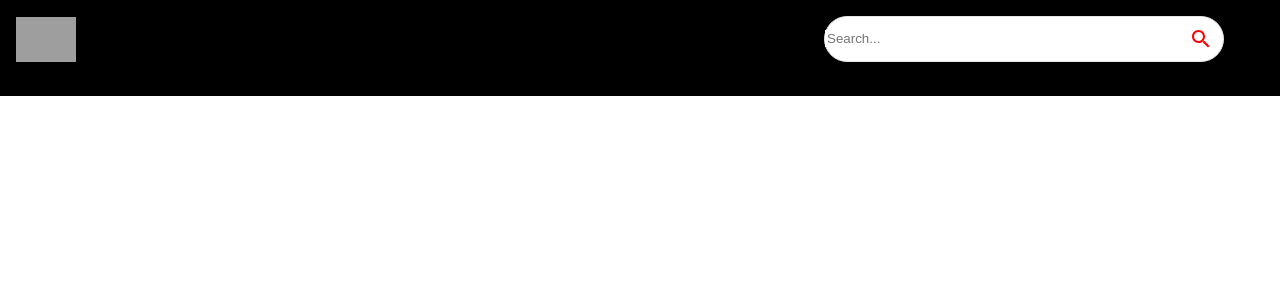
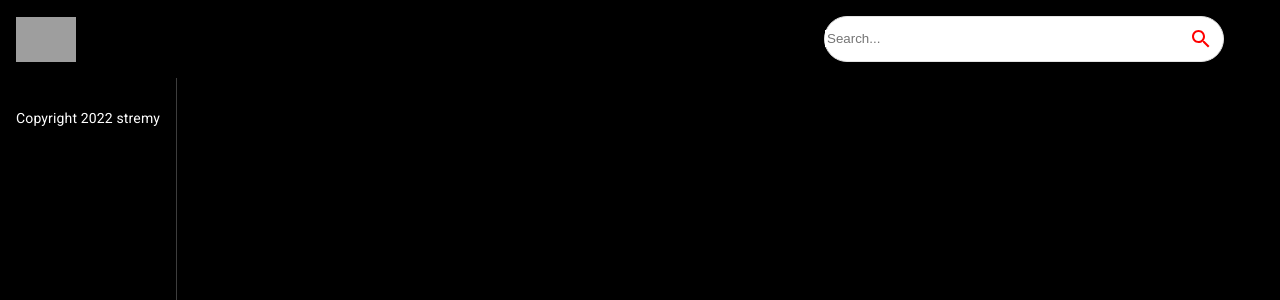
Before and after one commit to c0nfsd/stremy, a React (Create React App) app: page / in a window 1280 px wide. Shown: the top 300 px of the page. Built offline with nearby package versions, Linux system fonts and the light colour scheme; grey boxes are pictures that could not be loaded.

Commit message:
initial feed implementation

```diff
--- a/src/components/Feed.jsx
+++ b/src/components/Feed.jsx
@@ -1,8 +1,19 @@
-import React from 'react'
+import {useState, useEffect} from 'react'
+import {Box, Stack, Typography} from '@mui/material'
 
 const Feed = () => {
   return (
-    <div>Feed</div>
+    <Stack sx={{flexDirection:{ sx:"column", md:"row"}}}>
+      <Box sx={{height:{sx:'auto', md:'92vh'}, borderRight:'1px solid #3d3d3d', px: { sx: 0, md: 2 }}}>
+        Sidebar
+
+        <Typography className='copyright' variant='body2' sx={{mt: 1.5, color: '#fff'}}>
+          Copyright 2022 stremy
+        </Typography>
+
+      </Box>
+
+    </Stack>
   )
 }
 
```
